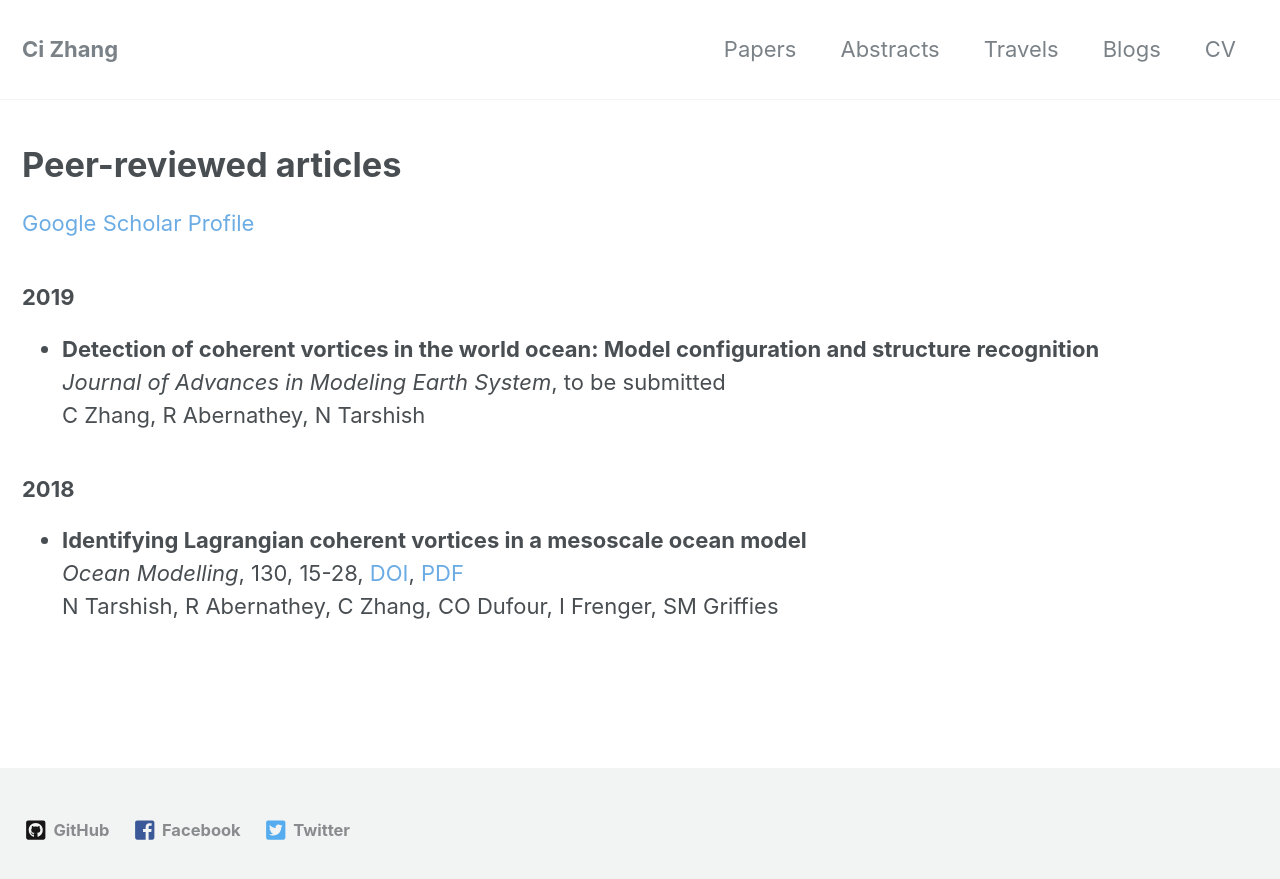
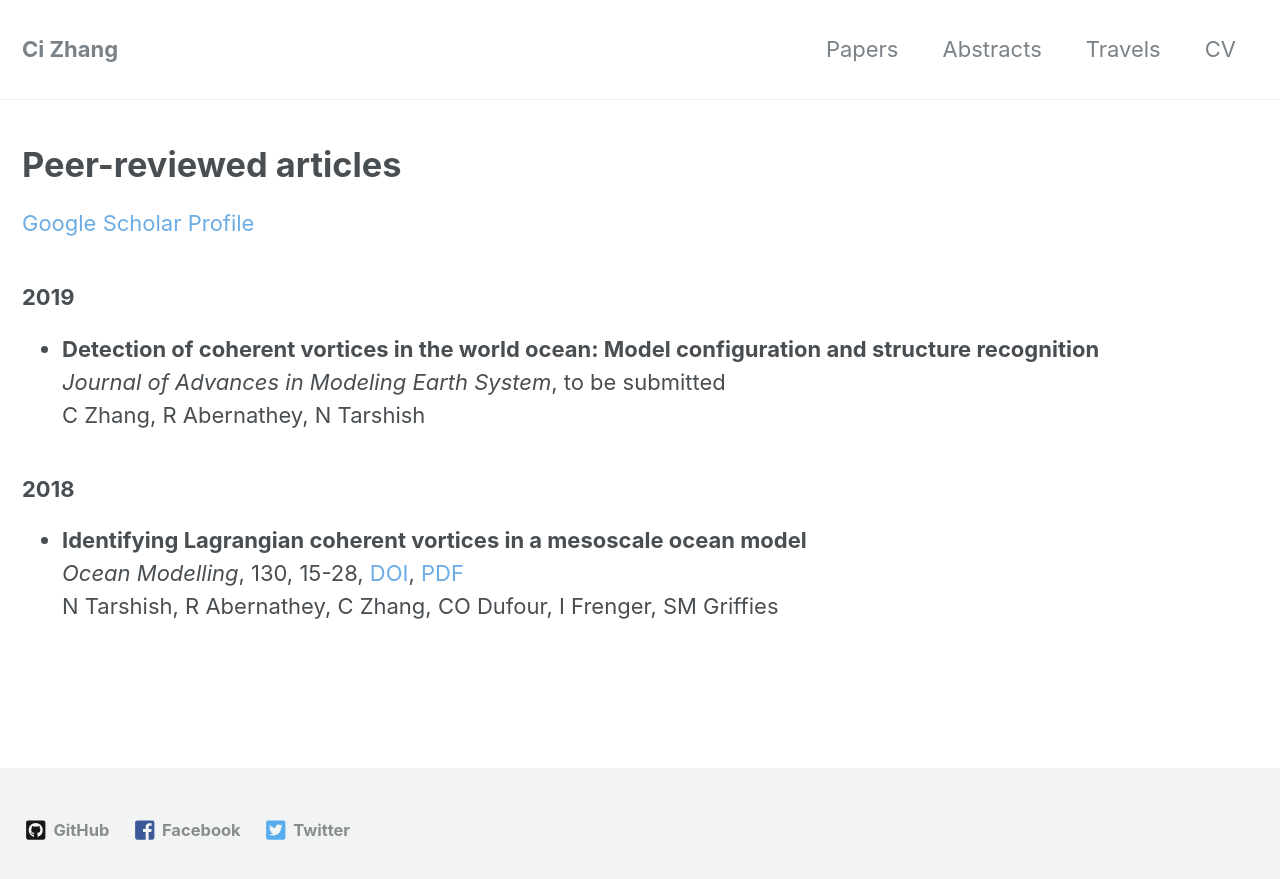
Before and after one commit to ci-zhang/ci-zhang.github.io, a Jekyll site: the page built from _pages/papers.md, in a window 1280 px wide. Shown: the top 879 px of the page. Built offline with Jekyll 4.4.1, drawn with Linux system fonts in a browser that asks for light colours; nearby versions of some CDN libraries; a style sheet for code colours, icons or effects is not loaded.

Commit message:
Update navigation.yml

```diff
--- a/_data/navigation.yml
+++ b/_data/navigation.yml
@@ -5,7 +5,5 @@ main:
     url: /abstracts/
   - title: "Travels"
     url: /travels/
-  - title: "Blogs"
-    url: /blogs/
   - title: "CV"
     url: /cv/
```
